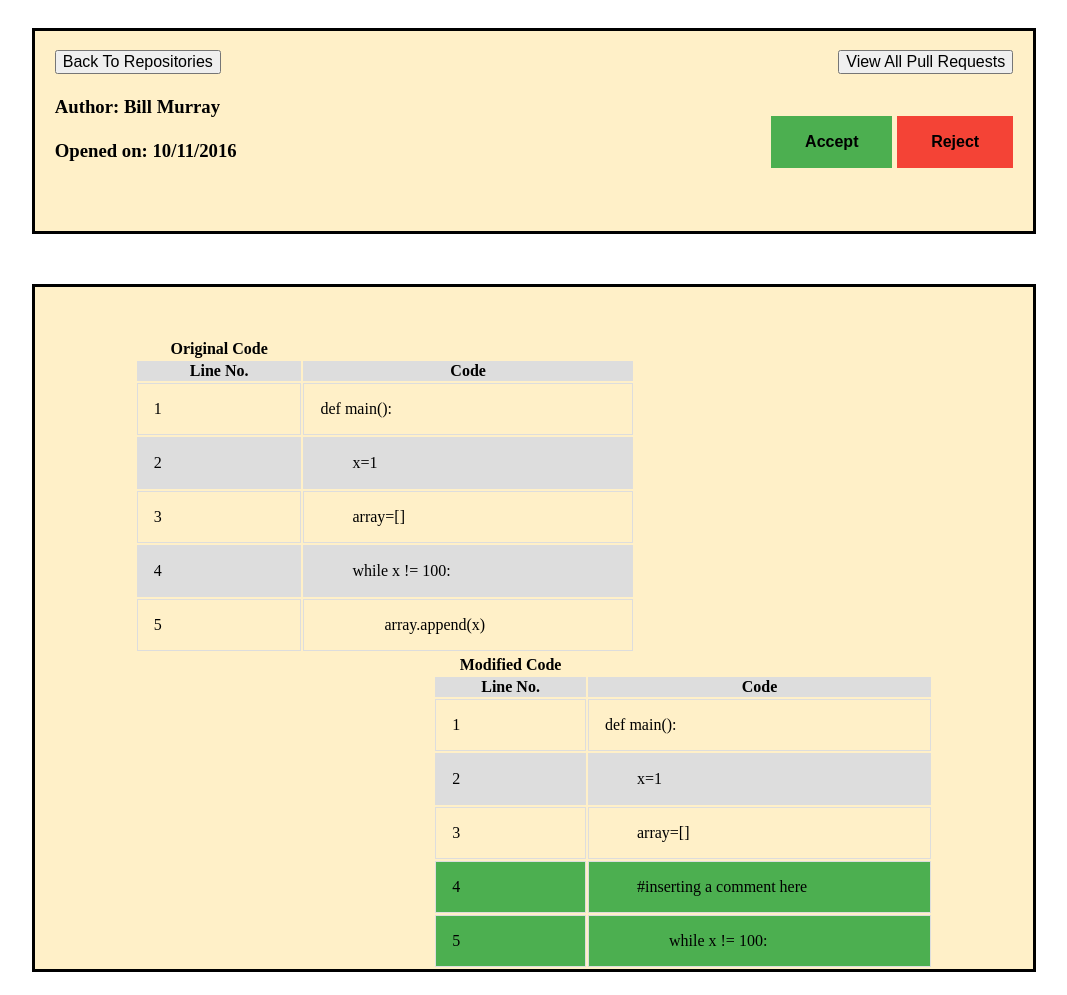
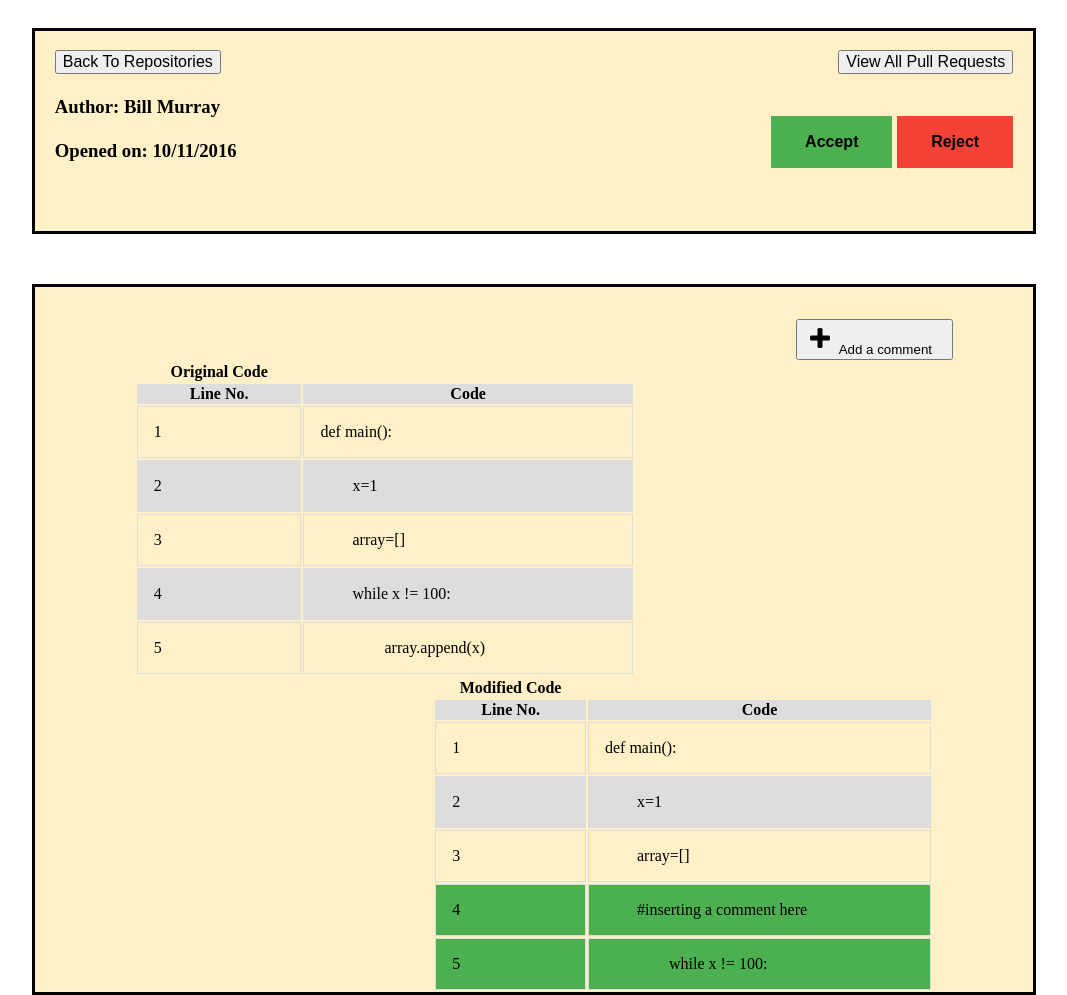
Before and after one commit to DanudeSandstorm/GitMe, a website: page html/individualPR.html in a window 1280 px wide. Shown: the whole page, without its empty margins (109-1176 px from the left). Before the commit the page ends 972 px from the top, so only its background shows below. Drawn offline with Linux system fonts and the light colour scheme.

Commit message:
added "add comment" button

```diff
--- a/html/individualPR.html
+++ b/html/individualPR.html
@@ -29,7 +29,14 @@
   		</h3>
   	</div>
   	<div id="feed">
-  		<div class="buttons">
+      <div class="comment">
+        <button id="add-comment" title="Add comment">
+          <img src="../resources/images/plus.png">
+          <span> Add a comment </span>
+        </button>
+      </div>
+
+  		<div class="diffs">
         <table id="originalCode" class="table originalTable">
           <th> Original Code </th>
           <tr>
--- a/resources/css/individualPR.css
+++ b/resources/css/individualPR.css
@@ -18,6 +18,25 @@
 	margin-top: 50px;
 	margin-left:10%;
 	margin-right:10%;
+}
+
+.comment {
+	text-align: right;
+	margin-top: 2em;
+	margin-right: 8%;
+}
+
+.comment span {
+	padding-right: 1em;
+}
+
+#add-comment img {
+	height: 32px;
+	width: 32px;
+	text-align: left;
+}
+
+button#add-comment {
 }
 
 .row {
@@ -43,10 +62,6 @@ tr:nth-child(even) {
 .repoInfo{
 	margin-left: 20px;
 	float: left;
-}
-
-.buttons{
-	margin-top: 50px;
 }
 
 .buttons button{
```
Also changed, not shown: resources/images/plus.png (added).
